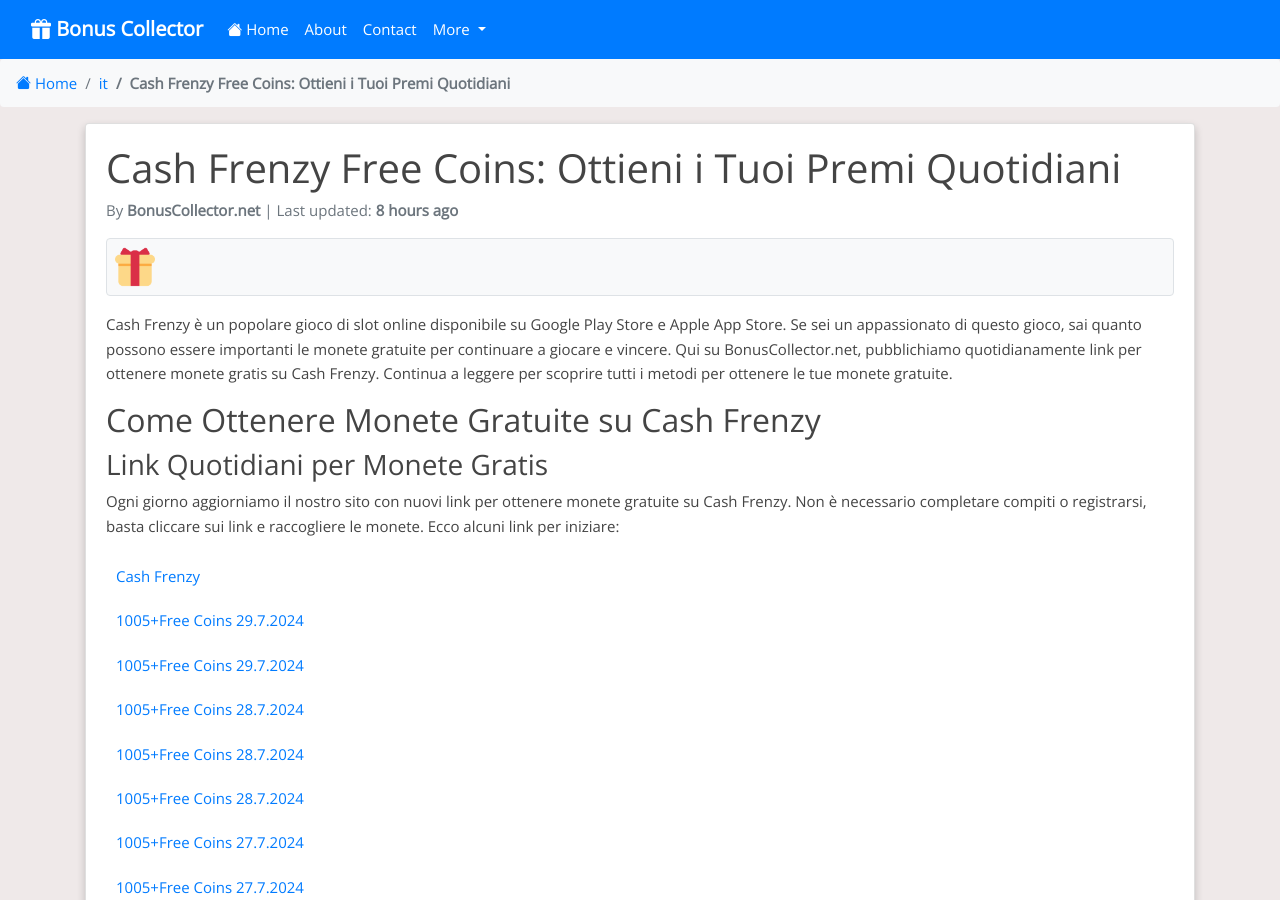
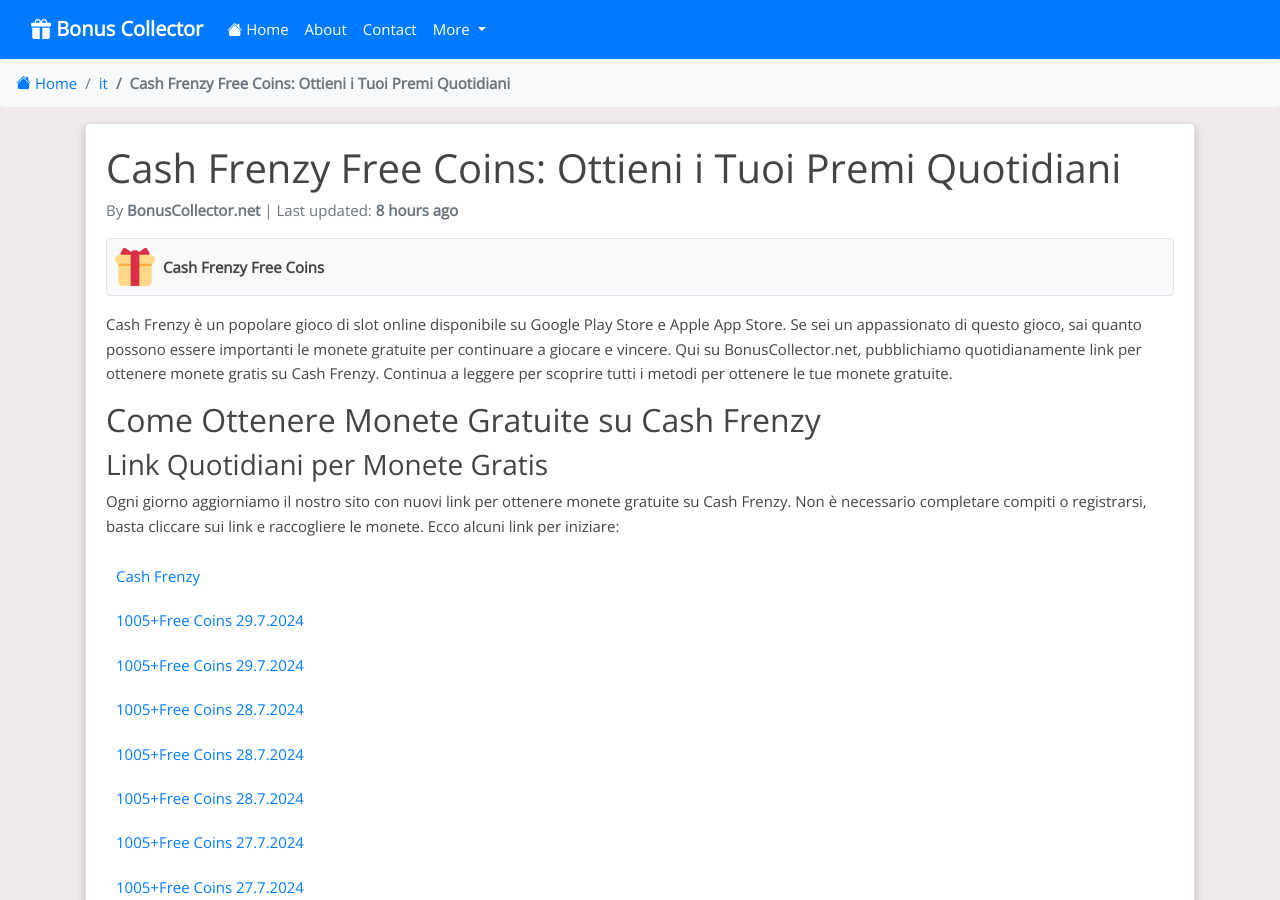
Before and after one commit to Prollad99/bs-net, a Jekyll site: the page built from it/_posts/2024-07-23-cash-frenzy.md, in a window 1280 px wide and 900 px high. Built offline with Jekyll 4.4.1, drawn with Linux system fonts in a browser that asks for light colours; nearby versions of some CDN libraries; comment, search, counter and statistics services are not loaded.

Commit message:
Update 2024-07-23-cash-frenzy.md

```diff
--- a/it/_posts/2024-07-23-cash-frenzy.md
+++ b/it/_posts/2024-07-23-cash-frenzy.md
@@ -9,6 +9,8 @@
 permalink: /it/cash-frenzy-free-coins/
 image: /assets/images/cash-frenzy.webp
 include_file: cash-frenzy.html
+manifest: /manifests/it/cash-frenzy.json
+app_name: "Cash Frenzy Free Coins"
 ---
 
 Cash Frenzy è un popolare gioco di slot online disponibile su Google Play Store e Apple App Store. Se sei un appassionato di questo gioco, sai quanto possono essere importanti le monete gratuite per continuare a giocare e vincere. Qui su BonusCollector.net, pubblichiamo quotidianamente link per ottenere monete gratis su Cash Frenzy. Continua a leggere per scoprire tutti i metodi per ottenere le tue monete gratuite.
```
